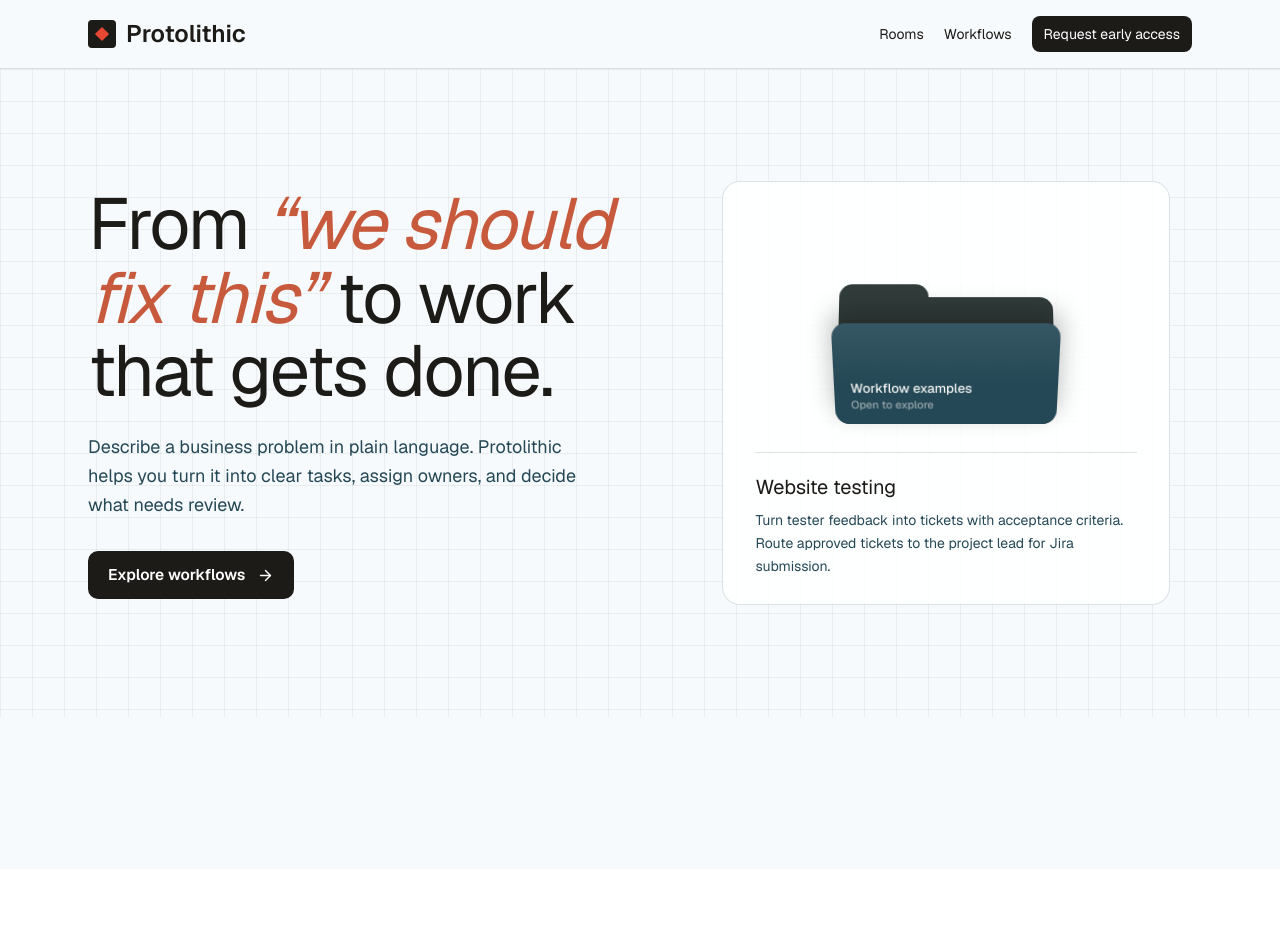
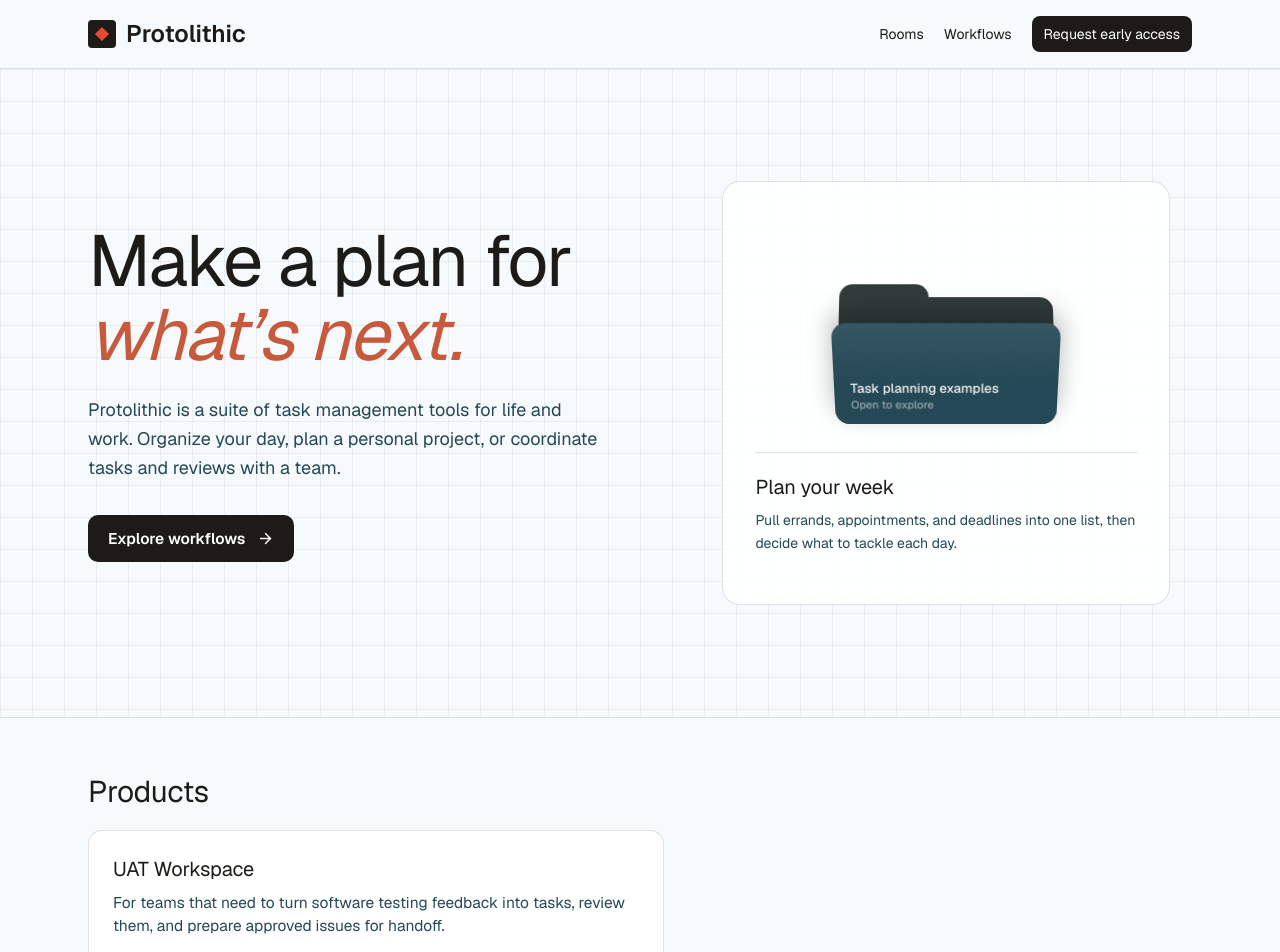
Before and after one commit to techstack-io/protolithic, a Next.js app in the folder client/: page / in a window 1280 px wide. Shown: the top 952 px of the page. Before the commit the page ends 869 px from the top, so only its background shows below. Built offline with nearby package versions, Linux system fonts and the light colour scheme.

Commit message:
Position Protolithic as a task management suite

```diff
--- a/client/app/(product)/early-access/actions.ts
+++ b/client/app/(product)/early-access/actions.ts
@@ -7,7 +7,7 @@ export async function requestEarlyAccess(_previous: string, form: FormData): Pro
 
   if (!name || name.length > 100 || email.length > 254 ||
       !/^[^\s@]+@[^\s@]+\.[^\s@]+$/.test(email) || problem.length > 2000) {
-    return "Enter a name, a valid work email, and up to 2,000 characters for your workflow.";
+    return "Enter a name, a valid email, and up to 2,000 characters for your workflow.";
   }
 
   try {
--- a/client/app/(product)/early-access/page.tsx
+++ b/client/app/(product)/early-access/page.tsx
@@ -9,12 +9,12 @@ export default function EarlyAccessPage() {
   const [message, submit, pending] = useActionState(requestEarlyAccess, "");
   return (
     <main className="mx-auto max-w-xl px-6 py-20">
-      <h1 className="text-5xl">Bring a real problem.</h1>
-      <p className="mt-5 text-[#244855]">Tell us what workflow you’d want to try in Protolithic.</p>
+      <h1 className="text-5xl">What would you like to organize?</h1>
+      <p className="mt-5 text-[#244855]">Tell us what you’d like help organizing in your life or work.</p>
       <form action={submit} className="mt-8 grid gap-5">
         <label>Name<input name="name" autoComplete="name" required maxLength={100} className={inputClass} /></label>
-        <label>Work email<input name="email" type="email" autoComplete="email" required maxLength={254} className={inputClass} /></label>
-        <label>What problem would you start with? (optional)<textarea name="problem" rows={4} maxLength={2000} className={inputClass} /></label>
+        <label>Email<input name="email" type="email" autoComplete="email" required maxLength={254} className={inputClass} /></label>
+        <label>What would you like to plan? (optional)<textarea name="problem" rows={4} maxLength={2000} className={inputClass} /></label>
         <button type="submit" disabled={pending} className="justify-self-start rounded-md bg-[#1D1B18] px-4 py-2 text-white disabled:opacity-60">
           {pending ? "Sending…" : "Request early access"}
         </button>
--- a/client/app/(product)/layout.tsx
+++ b/client/app/(product)/layout.tsx
@@ -1,4 +1,9 @@
+import type { Metadata } from "next";
 import Link from "next/link";
+
+export const metadata: Metadata = {
+  description: "A suite of task management tools for individuals, households, and teams.",
+};
 
 export default function ProductLayout({ children }: { children: React.ReactNode }) {
   return (
--- a/client/app/(product)/page.tsx
+++ b/client/app/(product)/page.tsx
@@ -4,8 +4,8 @@ import { ArrowRight } from "lucide-react";
 import WorkflowFolder from "@/components/WorkflowFolder";
 
 export const metadata: Metadata = {
-  title: "Protolithic — Turn business problems into workflows",
-  description: "Describe a business problem and turn it into a workflow with clear tasks, owners, and review steps.",
+  title: "Protolithic — Task management for life and work",
+  description: "A suite of task management tools for individuals, households, and teams.",
 };
 
 export default function Home() {
@@ -15,10 +15,10 @@ export default function Home() {
         <section className="mx-auto grid max-w-6xl items-center gap-12 px-6 py-16 md:grid-cols-[1.15fr_1fr] md:py-28">
           <div>
             <h1 className="max-w-2xl font-heading text-5xl leading-[1.02] tracking-tight md:text-7xl">
-              From <em className="text-[#C75A3C]">“we should fix this”</em> to work that gets done.
+              Make a plan for <em className="text-[#C75A3C]">what’s next.</em>
             </h1>
             <p className="mt-6 max-w-lg text-lg leading-relaxed text-[#244855]">
-              Describe a business problem in plain language. Protolithic helps you turn it into clear tasks, assign owners, and decide what needs review.
+              Protolithic is a suite of task management tools for life and work. Organize your day, plan a personal project, or coordinate tasks and reviews with a team.
             </p>
             <Link href="/workflows" className="mt-8 inline-flex items-center gap-3 rounded-lg bg-[#1D1B18] px-5 py-3 font-semibold text-white hover:text-white hover:bg-[#244855]">
               Explore workflows <ArrowRight aria-hidden="true" size={17} />
@@ -26,6 +26,18 @@ export default function Home() {
           </div>
           <WorkflowFolder />
         </section>
+        <section className="border-t border-[#244855]/15 bg-[#F7FAFC]">
+          <div className="mx-auto max-w-6xl px-6 py-14">
+            <h2 className="font-heading text-3xl">Products</h2>
+            <article className="mt-5 max-w-xl rounded-xl border border-[#244855]/15 bg-white p-6">
+              <h3 className="font-heading text-xl">UAT Workspace</h3>
+              <p className="mt-2 text-[#244855]">For teams that need to turn software testing feedback into tasks, review them, and prepare approved issues for handoff.</p>
+              <a href="https://uat.protolithic.app/" className="mt-4 inline-flex items-center gap-2 font-semibold">
+                Open UAT Workspace <ArrowRight aria-hidden="true" size={16} />
+              </a>
+            </article>
+          </div>
+        </section>
       </main>
     </div>
   );
--- a/client/app/(product)/rooms/page.tsx
+++ b/client/app/(product)/rooms/page.tsx
@@ -3,8 +3,8 @@ import type { Metadata } from "next";
 export const metadata: Metadata = { title: "Rooms | Protolithic" };
 
 const rooms = [
-  ["Website testing", "Collect tester feedback, draft issues with acceptance criteria, and route them for review."],
-  ["Data cleanup", "Find inconsistent records, verify corrections, and track what still needs to be updated."],
+  ["Weekly planning", "Keep appointments, errands, and priorities together when you plan your week."],
+  ["Household routines", "Share recurring chores and keep track of what each person is taking care of."],
   ["Weekly reporting", "Collect the numbers, draft the update, and assign someone to review it before it goes out."],
   ["Customer onboarding", "Track setup, training, and the handoff to the person managing the account."],
 ];
@@ -12,7 +12,7 @@ const rooms = [
 export default function RoomsPage() {
   return (
     <main className="mx-auto max-w-6xl px-6 py-20">
-      <h1 className="text-5xl">A home for the work you do again and again.</h1>
+      <h1 className="text-5xl">A place for the things you do regularly.</h1>
       <p className="mt-5 max-w-xl text-[#244855]">Each Room keeps the goal, tasks, owners, and review steps for recurring work in one place.</p>
       <div className="mt-12 grid gap-5 sm:grid-cols-2">
         {rooms.map(([title, description]) => (
--- a/client/app/(product)/workflows/page.tsx
+++ b/client/app/(product)/workflows/page.tsx
@@ -3,6 +3,11 @@ import type { Metadata } from "next";
 export const metadata: Metadata = { title: "Workflows | Protolithic" };
 
 const examples = [
+  {
+    title: "Plan a household move",
+    request: "I need to move in six weeks and I’m not sure where to start.",
+    steps: ["Book movers or reserve a truck.", "Make a room-by-room packing list.", "Schedule address changes and utility transfers."],
+  },
   {
     title: "Website feedback to Jira-ready tickets",
     request: "I need my team to review website feedback before it goes into Jira.",
@@ -18,8 +23,8 @@ const examples = [
 export default function WorkflowsPage() {
   return (
     <main className="mx-auto max-w-6xl px-6 py-20">
-      <h1 className="max-w-3xl text-5xl">See how a business problem becomes a workflow.</h1>
-      <p className="mt-5 text-[#244855]">Define the outcome, draft the tasks, and decide who signs off.</p>
+      <h1 className="max-w-3xl text-5xl">See how a goal becomes a plan.</h1>
+      <p className="mt-5 text-[#244855]">Break personal projects and team goals into steps you can follow.</p>
       <div className="mt-12 grid gap-6">
         {examples.map(({ title, request, steps }) => (
           <section key={title} className="grid gap-8 rounded-xl border border-[#244855]/15 bg-white p-7 md:grid-cols-[1fr_1.15fr] md:p-10">
--- a/client/components/WorkflowFolder.tsx
+++ b/client/components/WorkflowFolder.tsx
@@ -4,9 +4,9 @@ import { useState } from "react";
 import FolderFloat from "@/components/FolderFloat";
 
 const workflows = [
-  { label: "Website testing", example: "Turn tester feedback into tickets with acceptance criteria. Route approved tickets to the project lead for Jira submission." },
-  { label: "Data cleanup", example: "Review incorrect industry labels, record verified corrections, and track what still needs to be submitted." },
-  { label: "Weekly reporting", example: "Collect this week’s numbers, draft the report, and assign someone to review it before it goes out." },
+  { label: "Plan your week", example: "Pull errands, appointments, and deadlines into one list, then decide what to tackle each day." },
+  { label: "Plan a move", example: "Break packing, address changes, and utility transfers into tasks you can share with your household." },
+  { label: "Launch a project", example: "Agree on the milestones, assign owners, and track what’s ready for review." },
 ];
 
 export default function WorkflowFolder() {
@@ -17,7 +17,7 @@ export default function WorkflowFolder() {
     <div className="mx-auto flex w-full max-w-md flex-col items-center rounded-2xl border border-[#244855]/15 bg-white/85 px-5 pb-6 pt-24 sm:px-8">
       <FolderFloat
         items={workflows.map(({ label }) => label)}
-        label="Workflow examples"
+        label="Task planning examples"
         sublabel="Open to explore"
         trigger="click"
         closeOnSelect={false}
```
Also changed, not shown: 1 other file (tests, documents, lock files or other folders).
